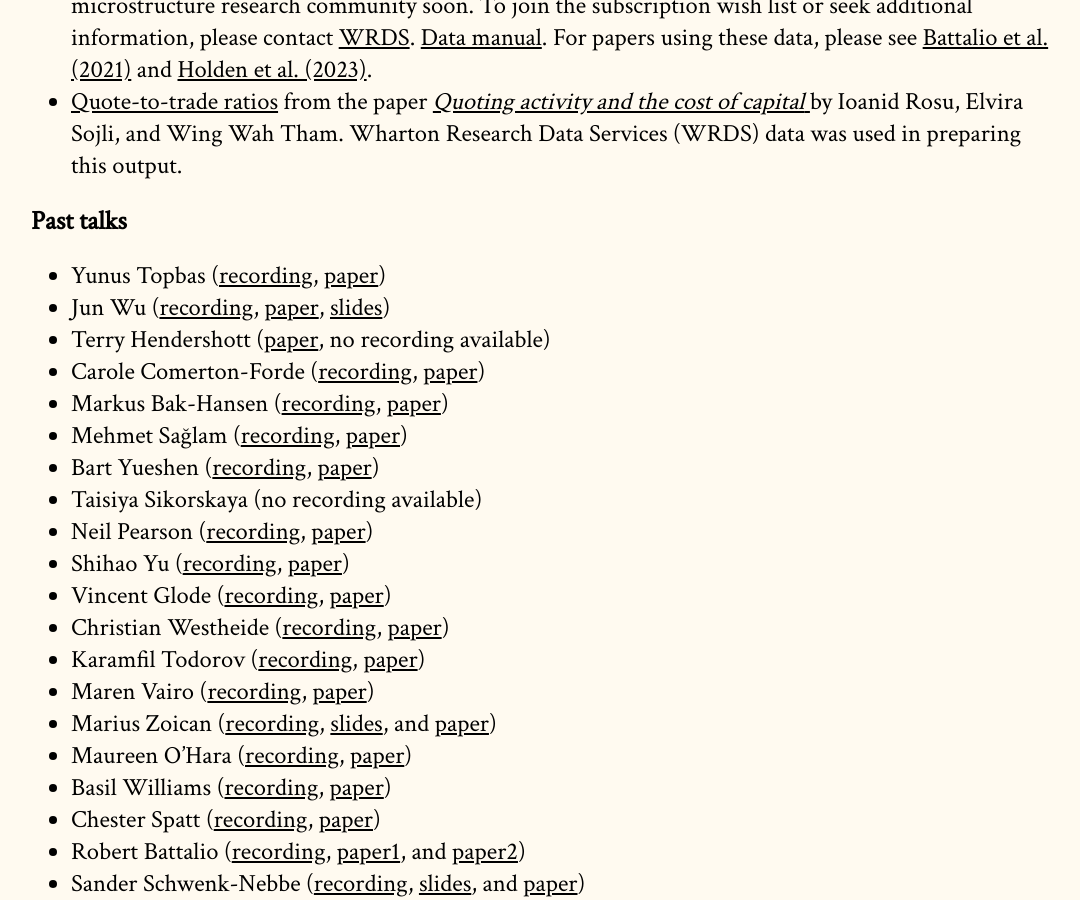
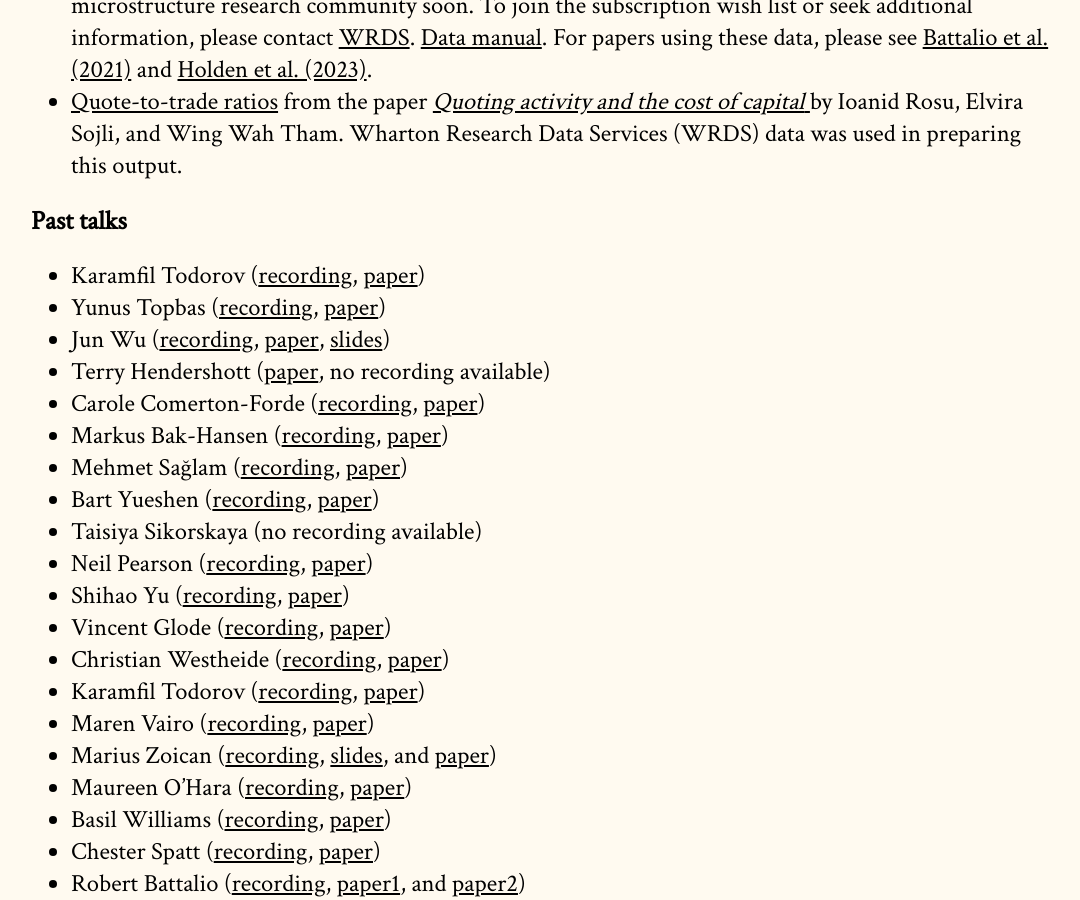
Before and after one commit to cpfiffer/microstructure.exchange, a Jekyll site: the page built from index.md, in a window 1280 px wide and 900 px high, scrolled down 2924 px. Shown: the whole window, without its empty margins (97-1177 px from the left). Built offline with Jekyll 4.4.1, drawn with Linux system fonts in a browser that asks for light colours; some web fonts are replaced.

Commit message:
Update index.md

```diff
--- a/index.md
+++ b/index.md
@@ -67,6 +67,7 @@ The Microstructure Exchange will host resources, tools, and data for microstruct
 - [Quote-to-trade ratios](https://drive.google.com/file/d/1H8wMvA_59-N5Y_xiDPGTbpBsX5BFwOIV/view) from the paper [_Quoting activity and the cost of capital_ ](https://papers.ssrn.com/sol3/papers.cfm?abstract_id=3005928) by Ioanid Rosu, Elvira Sojli, and Wing Wah Tham. Wharton Research Data Services (WRDS) data was used in preparing this output.
 
 ## Past talks
+- Karamfil Todorov ([recording](https://youtu.be/id38dhmhV8I), [paper](https://papers.ssrn.com/sol3/papers.cfm?abstract_id=3886881))
 - Yunus Topbas ([recording](https://youtu.be/oJ774bVf__Q), [paper](https://papers.ssrn.com/sol3/papers.cfm?abstract_id=4759130))
 - Jun Wu ([recording](https://youtu.be/sUSTwJ4s5mI), [paper](https://ssrn.com/abstract=4441422), [slides](slides/Latency_TME_2024_JW.pdf))
 - Terry Hendershott ([paper](https://ssrn.com/abstract=4674014), no recording available)
```
